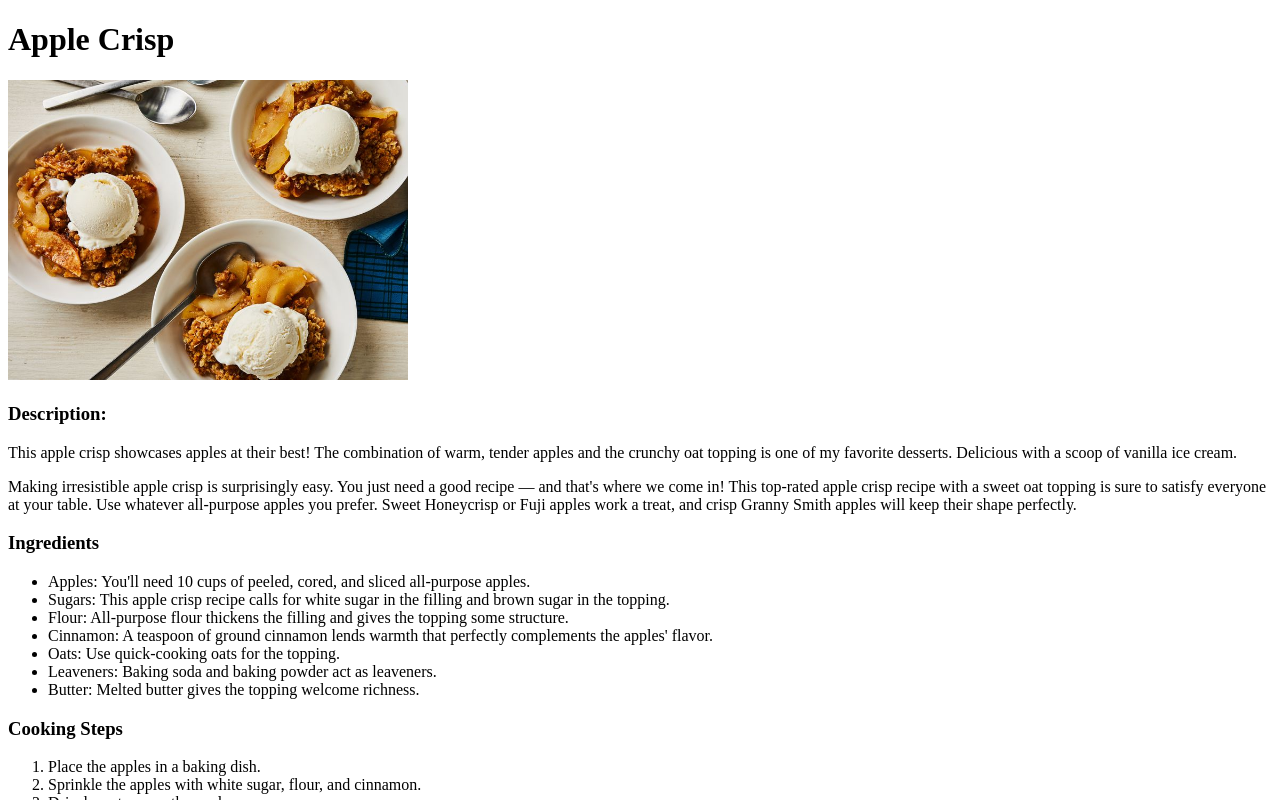
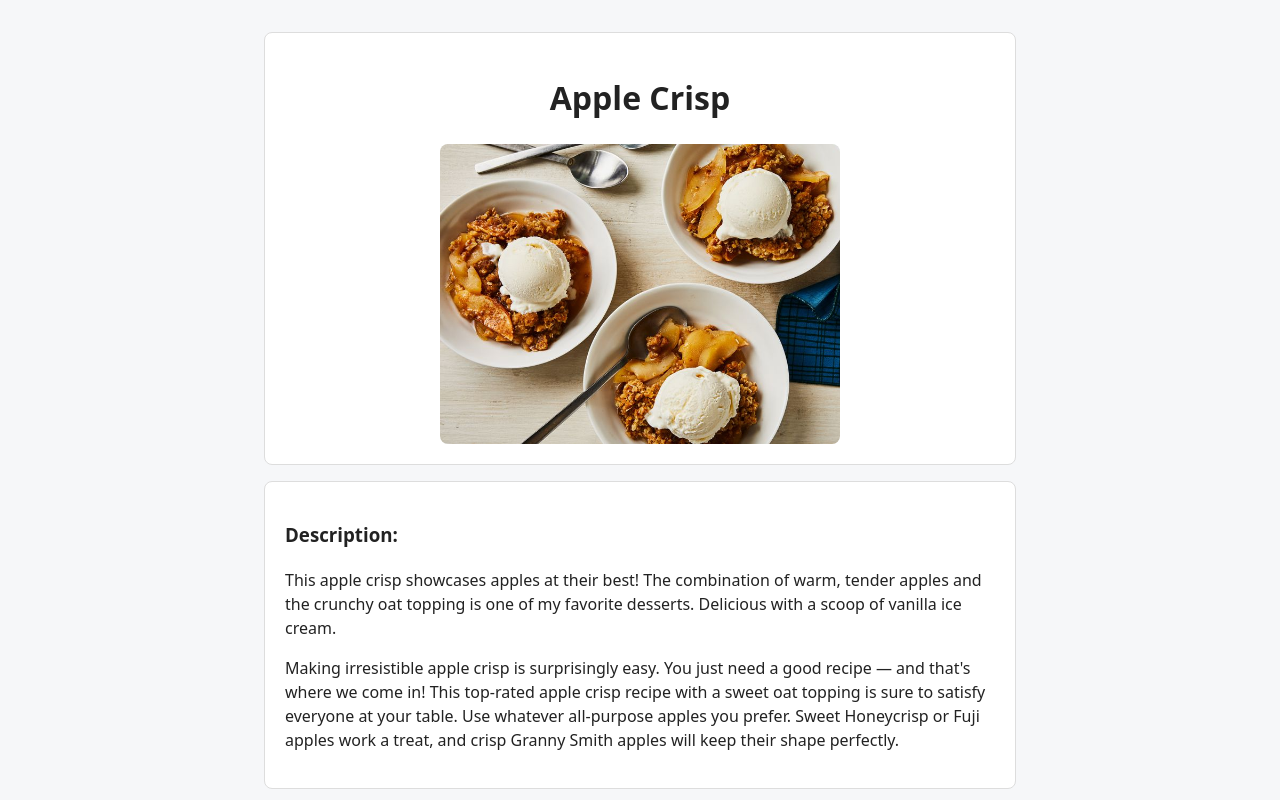
Before and after one commit to JosephLevinskas/odin-recipes, a plain HTML site: page recipes/appleCrisp.html in a window 1280 px wide. Shown: the top 800 px of the page. Drawn offline with Linux system fonts and the light colour scheme.

Commit message:
add styles sheet to center all the context in one column box. And split contianer div into multiple sections each with consistent styling. Added div elements and classes to applecrist.html

```diff
--- a/recipes/appleCrisp.html
+++ b/recipes/appleCrisp.html
@@ -3,17 +3,25 @@
     <head>
         <meta charset="UTF-8">
         <meta name="viewport" content="width=device-width, initial-scale=1.0">
+        <link rel="stylesheet" href="styles.css">
         <title>Apple Crisp</title>
     </head>
     <body>
+        <div class="container">
+
+            <div class="card center">
                 <h1>Apple Crisp</h1>
                 <img src="../images/apple-crisp.jpg" alt="Picture of Apple Crisp" width="400">
+            </div>
 
+            <div class="card">
                 <h3>Description:</h3>
                 <p>This apple crisp showcases apples at their best! The combination of warm, tender apples and the crunchy oat topping is one of my favorite desserts. Delicious with a scoop of vanilla ice cream.</p>
                 <p>Making irresistible apple crisp is surprisingly easy. You just need a good recipe — and that's where we come in! This top-rated apple crisp recipe with a sweet oat topping is sure to satisfy everyone at your table. Use whatever all-purpose apples you prefer. Sweet Honeycrisp or Fuji apples work a treat, and crisp Granny Smith apples will keep their shape perfectly. </p>
+            </div>
 
-        <h3>Ingredients</h3>
+            <div class="card">
+                <h3>Ingredients:</h3>
                 <ul>
                     <li>Apples: You'll need 10 cups of peeled, cored, and sliced all-purpose apples.</li>
                     <li>Sugars: This apple crisp recipe calls for white sugar in the filling and brown sugar in the topping.</li>
@@ -23,8 +31,10 @@
                     <li>Leaveners: Baking soda and baking powder act as leaveners.</li>
                     <li>Butter: Melted butter gives the topping welcome richness.</li>
                 </ul>
+            </div>
 
-        <h3>Cooking Steps</h3>
+            <div class="card">
+                <h3>Cooking Steps:</h3>
                 <ol>
                     <li>Place the apples in a baking dish.</li>
                     <li>Sprinkle the apples with white sugar, flour, and cinnamon.</li>
@@ -33,5 +43,8 @@
                     <li>Bake until the topping is golden brown and the apple mixture is bubbly.</li>
                 </ol>
                 <a href="../index.html">back</a>
+            </div>
+
+        </div>
     </body>
 </html>
--- /dev/null
+++ b/recipes/styles.css
@@ -0,0 +1,34 @@
+* {
+    box-sizing: border-box;
+}
+
+body {
+    background: #f6f7f9;
+    font-family: system-ui, sans-serif;
+    line-height: 1.5;
+    color: #222;
+}
+
+.container {
+    max-width: 800px;
+    margin: 0 auto;
+    padding: 24px;
+}
+
+.card {
+    background: #fff;
+    border: 1px solid #ddd;
+    border-radius: 8px;
+    padding: 20px;
+    margin-bottom: 16px;
+}
+
+.center {
+    text-align: center;
+}
+
+.center img {
+    display: block;
+    margin: 0 auto;
+    border-radius: 8px;
+}
```
Lines whose indentation alone changed are shown as unchanged.
